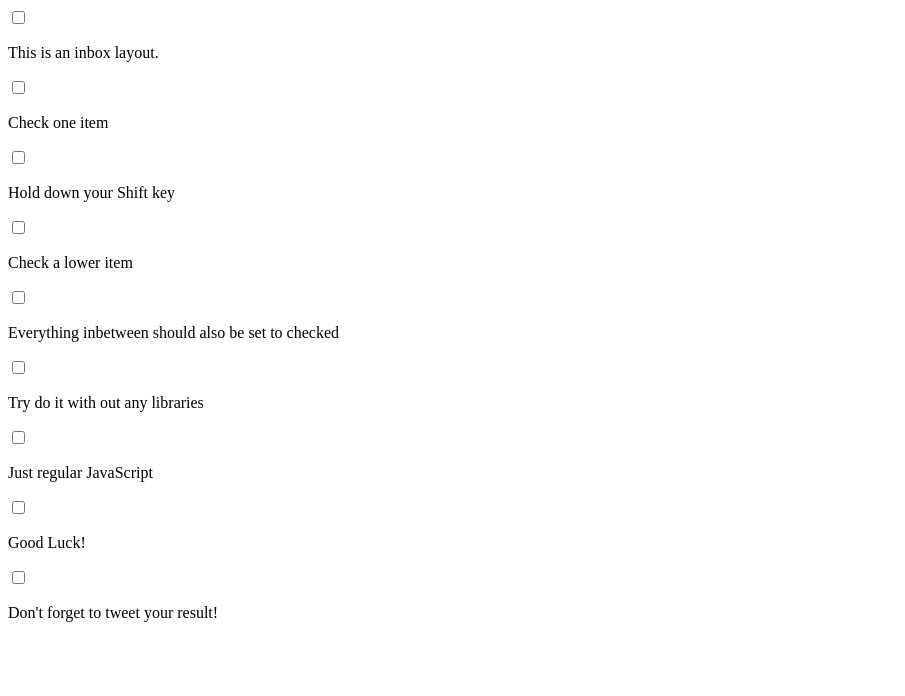
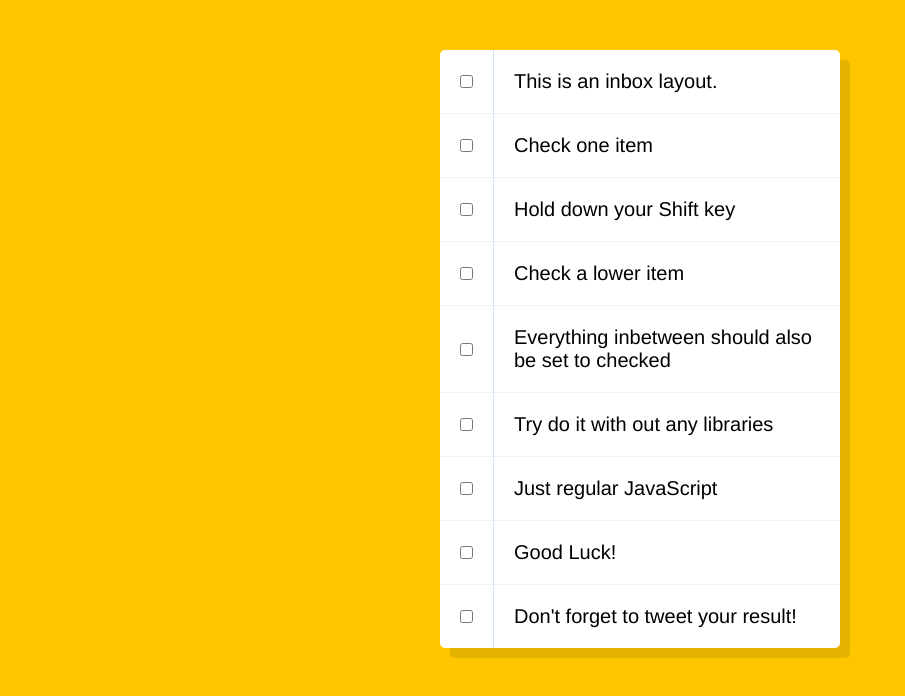
Before and after one commit to nguyenphungtruong/TrainningJS, a plain HTML site: page Project10/Project10.html in a window 1280 px wide. Shown: the whole page, without its empty margins (0-905 px from the left). Drawn offline with Linux system fonts and the light colour scheme.

Commit message:
Update Project10.html

```diff
--- a/Project10/Project10.html
+++ b/Project10/Project10.html
@@ -7,7 +7,44 @@
 </head>
 
 <body>
-
+    <style>
+    html {
+      font-family: sans-serif;
+      background: #ffc600;
+    }
+    .inbox {
+      max-width: 400px;
+      margin: 50px auto;
+      background: white;
+      border-radius: 5px;
+      box-shadow: 10px 10px 0 rgba(0,0,0,0.1);
+    }
+    .item {
+      display: flex;
+      align-items: center;
+      border-bottom: 1px solid #F1F1F1;
+    }
+    .item:last-child {
+      border-bottom: 0;
+    }
+    input:checked + p {
+      background: #F9F9F9;
+      text-decoration: line-through;
+    }
+    input[type="checkbox"] {
+      margin: 20px;
+    }
+    p {
+      margin: 0;
+      padding: 20px;
+      transition: background 0.2s;
+      flex: 1;
+      font-family:'helvetica neue';
+      font-size: 20px;
+      font-weight: 200;
+      border-left: 1px solid #D1E2FF;
+    }
+  </style>
     <div class="inbox">
         <div class="item">
             <input type="checkbox">
```
